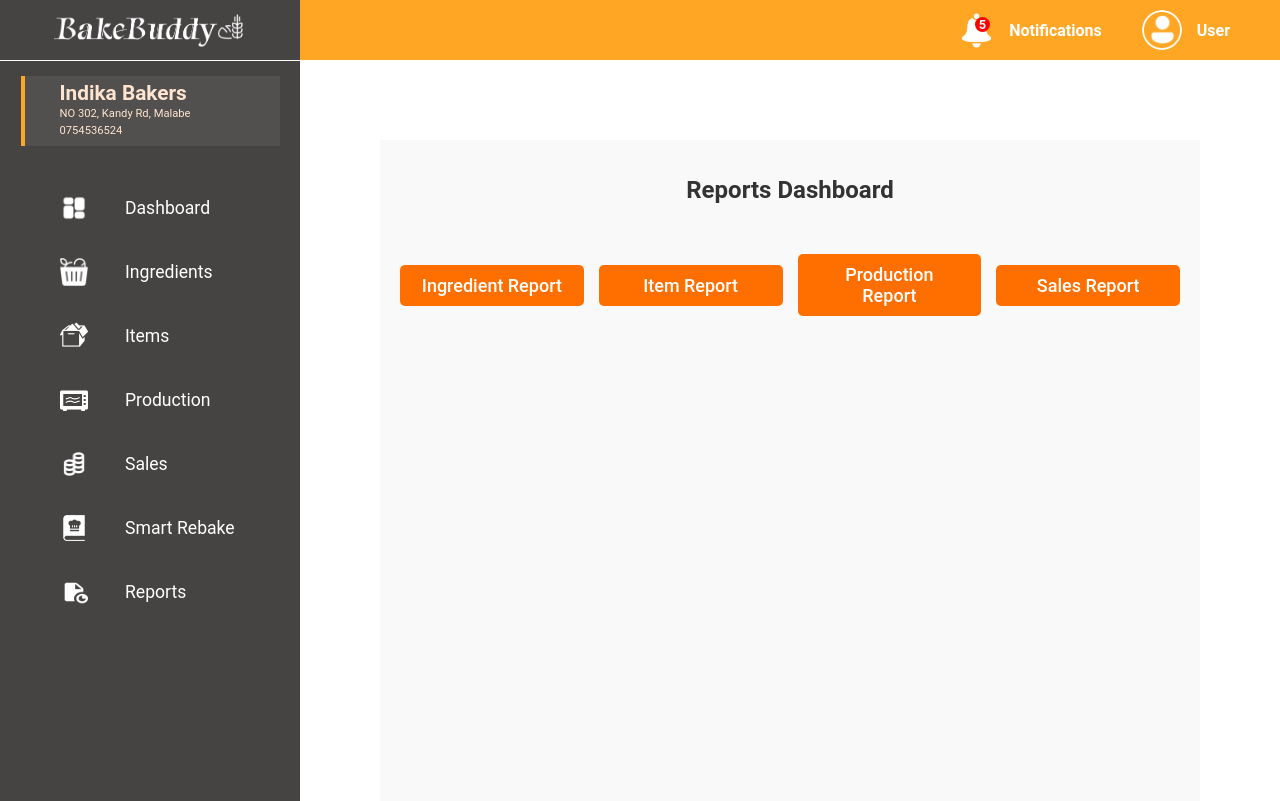
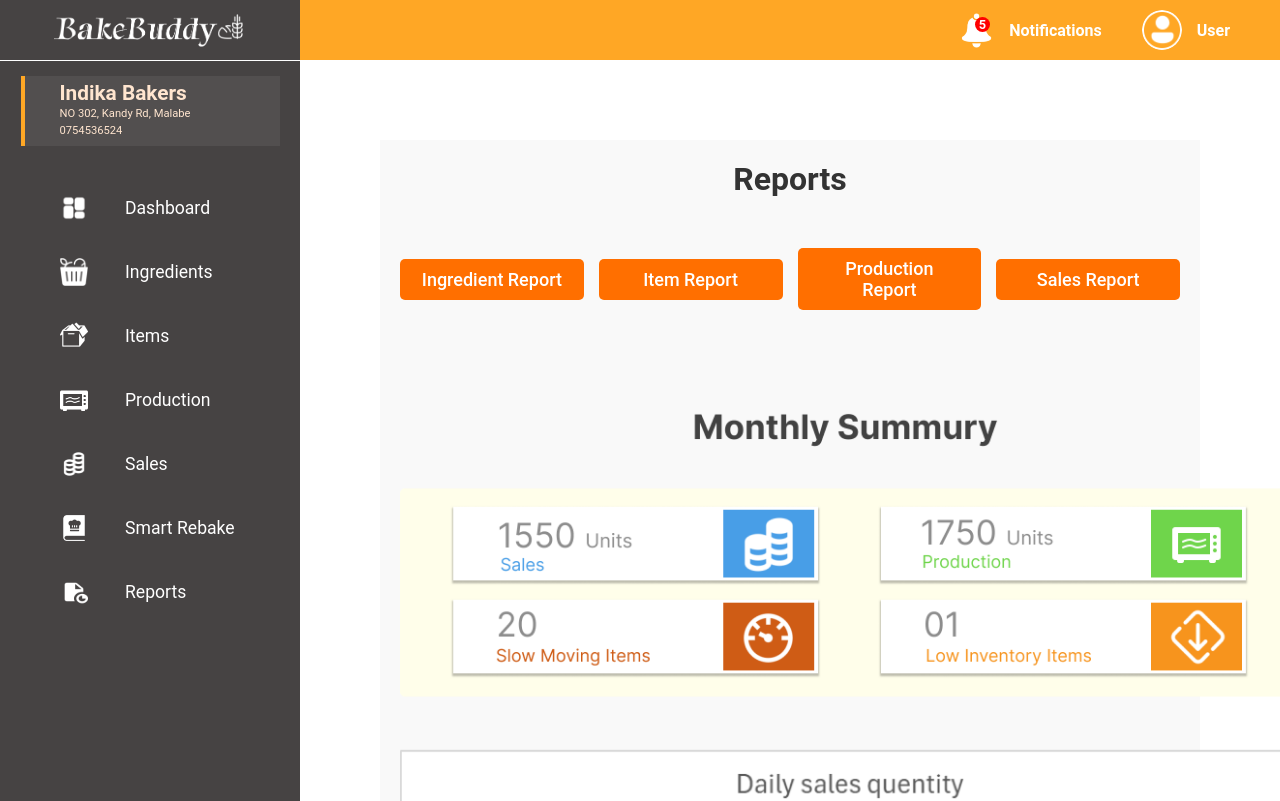
Before and after one commit to Shiranakther/BakeBuddy---Bakery-Management-System, a React (Vite) app in the folder bakebuddy/frontend/: page /all-reports in a window 1280 px wide. Shown: the top 801 px of the page. Built offline with nearby package versions, Linux system fonts and the light colour scheme; the HTML template or start-up script is replaced by a standard one.

Commit message:
feat: update report titles and enhance ingredient pages with new images

```diff
--- a/bakebuddy/frontend/css/AllReports.css
+++ b/bakebuddy/frontend/css/AllReports.css
@@ -7,7 +7,7 @@
   }
 
   .reports-title {
-    font-size: 24px;
+    font-size: 2rem;
     font-weight: bold;
     margin-bottom: 20px;
     color: #333;
--- a/bakebuddy/frontend/css/Home.css
+++ b/bakebuddy/frontend/css/Home.css
@@ -23,3 +23,6 @@
     font-weight: bold;
     margin-left: 15px;;
 }
+.reports-title{
+    font-size: 1.7rem;
+}
--- a/bakebuddy/frontend/src/pages/AddIngrediantQuntity.jsx
+++ b/bakebuddy/frontend/src/pages/AddIngrediantQuntity.jsx
@@ -1,7 +1,7 @@
 import React, { useState, useEffect } from 'react';
 import { useNavigate } from 'react-router-dom';
 import axios from 'axios';
-import productionHeader from "../../images/production-page-header-image.png";
+import productionHeader from "../../images/ingredient_image.png";
 import '../../css/UpdateIngredientQuantity.css'; // Updated CSS import
 
 const UpdateIngredientQuantity = () => {
--- a/bakebuddy/frontend/src/pages/AllReports.jsx
+++ b/bakebuddy/frontend/src/pages/AllReports.jsx
@@ -1,17 +1,20 @@
 import React from "react";
 import { Link } from "react-router-dom";
 import "../../css/AllReports.css";
+import summary from "../../images/summary.png";
+
 
 export default function AllReports() {
   return (
     <div className="reports-container">
-      <h1 className="reports-title">Reports Dashboard</h1>
+      <div className="reports-title">Reports </div>
       <div className="reports-list">
         <Link to="/show-ingredient-report" className="report-link">Ingredient Report</Link>
-        <Link to="#" className="report-link">Item Report</Link>
+        <Link to="/items" className="report-link">Item Report</Link>
         <Link to="/production-report" className="report-link">Production Report</Link>
         <Link to="/create-sales/repot" className="report-link">Sales Report</Link>
       </div>
+        <img src={summary} style={{width: "900px",marginTop:"100PX"}}/>
     </div>
   );
 }
--- a/bakebuddy/frontend/src/pages/CreateIngrediant.jsx
+++ b/bakebuddy/frontend/src/pages/CreateIngrediant.jsx
@@ -2,7 +2,7 @@ import React, { useState } from 'react';
 import { useNavigate } from 'react-router-dom'; // Added for navigation
 import axios from 'axios';
 import '../../css/CreateIngredient.css';
-import productionHeader from "../../images/production-page-header-image.png";
+import productionHeader from "../../images/ingredient_image.png";
 
 const CreateIngredient = () => {
   const [formData, setFormData] = useState({
--- a/bakebuddy/frontend/src/pages/IngredientReport.jsx
+++ b/bakebuddy/frontend/src/pages/IngredientReport.jsx
@@ -4,6 +4,8 @@ import axios from "axios";
 import { jsPDF } from "jspdf";
 import "jspdf-autotable"; // For table formatting in PDF
 import "../../css/IngredientReport.css"; // Import the new CSS file
+import productionHeader from "../../images/ingredient_image.png";
+
 
 const IngredientReport = () => {
   const [ingredients, setIngredients] = useState([]);
@@ -66,11 +68,11 @@ const IngredientReport = () => {
   return (
     <>
      <div className="page-header">
-                       <div className="page-header-image">
-                         {/* <img src={productionHeader} alt="dashboard-page-header" className='page-header-icon' /> */}
-                       </div>
-                       <div className="page-header-title">Ingredient</div>
-                     </div>
+                               <div className="page-header-image">
+                                 <img src={productionHeader} alt="dashboard-page-header" className='page-header-icon' />
+                               </div>
+                               <div className="page-header-title">Ingredients</div>
+                 </div>
       <div className="ingredient-report-page-header">
         <div className="ingredient-report-page-header-title">Ingredient Report</div>
       </div>
@@ -93,7 +95,8 @@ const IngredientReport = () => {
                 <td className="ingredient-report-td">{ingredient.name}</td>
                 <td className="ingredient-report-td">{ingredient.maxUnits}</td>
                 <td className="ingredient-report-td">{ingredient.minUnits}</td>
-                <td className="ingredient-report-td">{ingredient.ingredientQuantity}</td>
+                <td className="ingredient-report-td">{ingredient.ingredientQuantity.toFixed(2)}</td>
+
                 <td className="ingredient-report-td">{ingredient.unitsType}</td>
               </tr>
             ))}
--- a/bakebuddy/frontend/src/pages/UpdateIngrediant.jsx
+++ b/bakebuddy/frontend/src/pages/UpdateIngrediant.jsx
@@ -1,5 +1,6 @@
 import React, { useState, useEffect } from 'react';
 import axios from 'axios';
+import productionHeader from "../../images/ingredient_image.png";
 import { useParams, useNavigate } from 'react-router-dom';
 import '../../css/UpdateIngredient.css'; // Reuse CreateIngredient.css
 import toast from 'react-hot-toast'; // Optional: for success/error notifications
@@ -72,6 +73,14 @@ const UpdateIngredient = () => {
   };
 
   return (
+    <>
+     <div className="page-header">
+                       <div className="page-header-image">
+                         <img src={productionHeader} alt="dashboard-page-header" className='page-header-icon' />
+                       </div>
+                       <div className="page-header-title">Production</div>
+                     </div>
+
     <div className="create-ingredient-container">
       <h2>Update Ingredient</h2>
       {error && <div className="error-message">{error}</div>}
@@ -131,6 +140,7 @@ const UpdateIngredient = () => {
         </div>
       </form>
     </div>
+    </>
   );
 };
 
```
Also changed, not shown: bakebuddy/frontend/images/ingredient_image.png (added).
